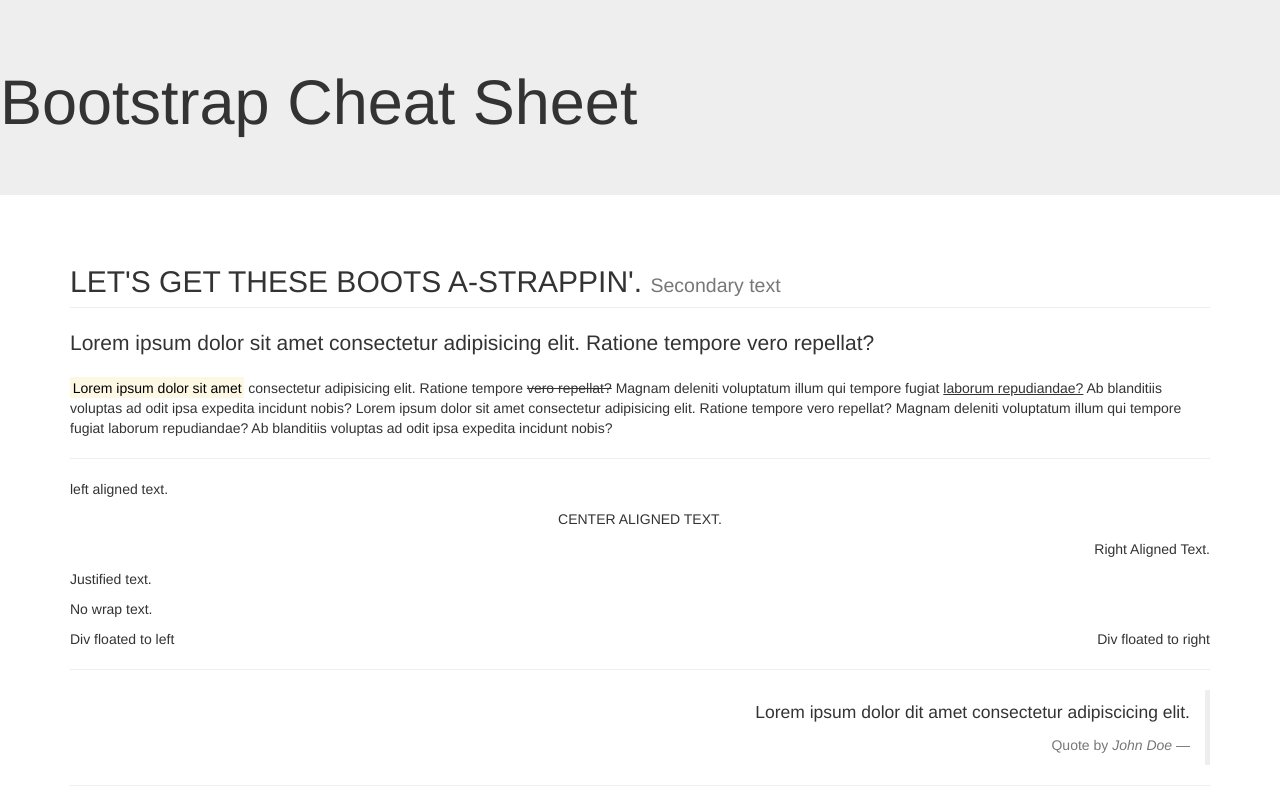
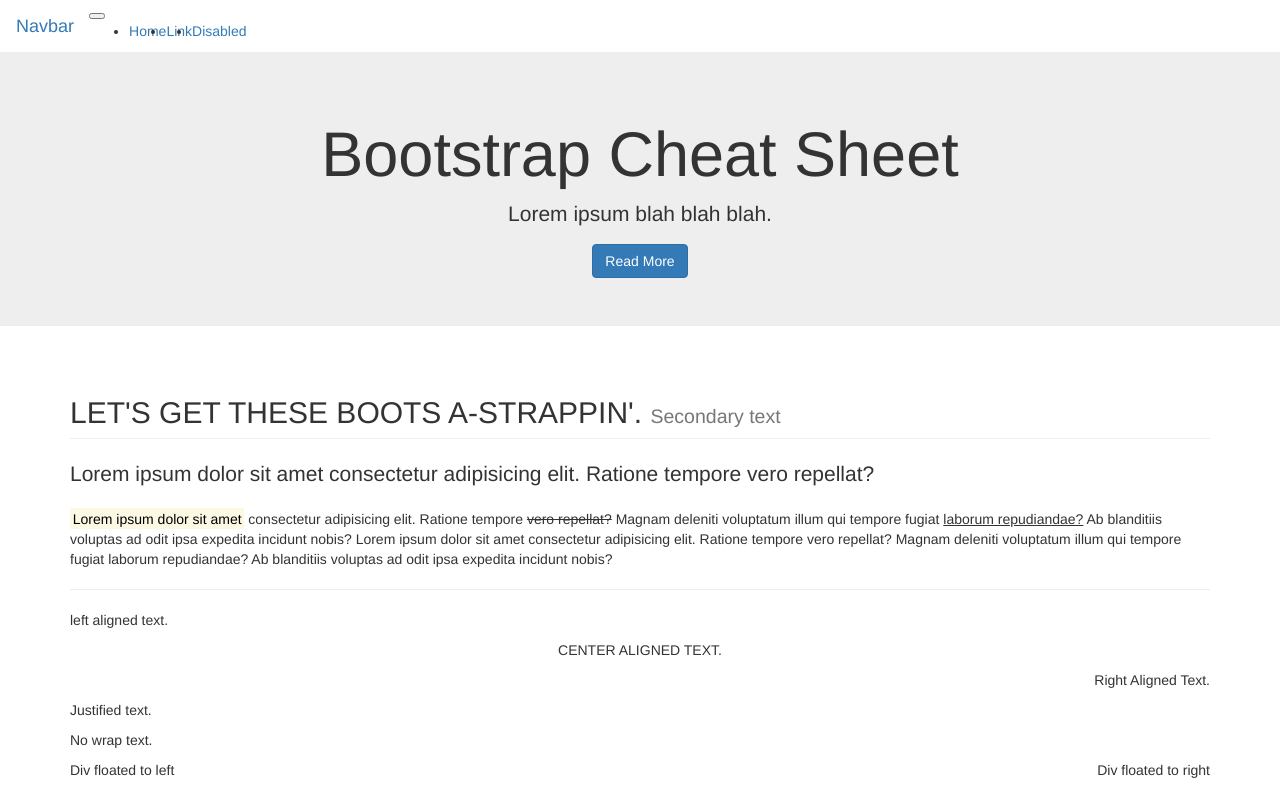
Before and after one commit to sammirogers91/sammirogers91.github.io, a plain HTML site: page index.html in a window 1280 px wide. Shown: the top 800 px of the page. Drawn offline with nearby package versions, Linux system fonts and the light colour scheme.

Commit message:
navbar and jumbotron

```diff
--- a/index.html
+++ b/index.html
@@ -1,22 +1,61 @@
 <!DOCTYPE html>
 <html lang="en">
+
 <head>
   <meta charset="UTF-8">
   <meta name="viewport" content="width=device-width, initial-scale=1.0">
   <meta http-equiv="X-UA-Compatible" content="ie=edge">
-  <link rel="stylesheet" href="https://maxcdn.bootstrapcdn.com/bootstrap/3.3.7/css/bootstrap.min.css" integrity="sha384-BVYiiSIFeK1dGmJRAkycuHAHRg32OmUcww7on3RYdg4Va+PmSTsz/K68vbdEjh4u" crossorigin="anonymous">
+  <link rel="stylesheet" href="https://maxcdn.bootstrapcdn.com/bootstrap/3.3.7/css/bootstrap.min.css" integrity="sha384-BVYiiSIFeK1dGmJRAkycuHAHRg32OmUcww7on3RYdg4Va+PmSTsz/K68vbdEjh4u"
+    crossorigin="anonymous">
+  <style>
+    .navbar {
+      margin-bottom: 0;
+    }
+  </style>
   <title>Learning Bootstrap</title>
 </head>
 
 <body>
+  <nav class="navbar navbar-expand-lg navbar-light bg-light">
+    <a class="navbar-brand" href="#">Navbar</a>
+    <button class="navbar-toggler" type="button" data-toggle="collapse" data-target="#navbarSupportedContent" aria-controls="navbarSupportedContent"
+      aria-expanded="false" aria-label="Toggle navigation">
+          <span class="navbar-toggler-icon"></span>
+        </button>
+
+    <div class="collapse navbar-collapse" id="navbarSupportedContent">
+      <ul class="navbar-nav mr-auto">
+        <li class="nav-item active">
+          <a class="nav-link" href="#">Home <span class="sr-only">(current)</span></a>
+        </li>
+        <li class="nav-item">
+          <a class="nav-link" href="#">Link</a>
+        </li>
+        <li class="nav-item">
+          <a class="nav-link disabled" href="#">Disabled</a>
+        </li>
+      </ul>
+    </div>
+  </nav>
+
+  <header class="jumbotron text-center">
+    <div class="container">
+      <h1>Bootstrap Cheat Sheet</h1>
+      <p>Lorem ipsum blah blah blah.</p>
+      <a href="#" class="btn btn-primary">Read More</a>
+    </div>
+  </header>
+
   <!-- TYPOGRAPHY -->
-  <header class="jumbotron">
-    <h1>Bootstrap Cheat Sheet</h1>
-  </header>
   <div class="container">
     <h2 class="page-header"> LET'S GET THESE BOOTS A-STRAPPIN'. <small>Secondary text</small></h2>
-      <p class="lead">Lorem ipsum dolor sit amet consectetur adipisicing elit. Ratione tempore vero repellat?</p>
-      <p><mark>Lorem ipsum dolor sit amet</mark> consectetur adipisicing elit. Ratione tempore <del>vero repellat?</del> Magnam deleniti voluptatum illum qui tempore fugiat <u>laborum repudiandae?</u> Ab blanditiis voluptas ad odit ipsa expedita incidunt nobis? Lorem ipsum dolor sit amet consectetur adipisicing elit. Ratione tempore vero repellat? Magnam deleniti voluptatum illum qui tempore fugiat laborum repudiandae? Ab blanditiis voluptas ad odit ipsa expedita incidunt nobis?</p>
+    <p class="lead">Lorem ipsum dolor sit amet consectetur adipisicing elit. Ratione tempore vero repellat?</p>
+    <p>
+      <mark>Lorem ipsum dolor sit amet</mark> consectetur adipisicing elit. Ratione tempore
+      <del>vero repellat?</del> Magnam deleniti voluptatum illum qui tempore fugiat
+      <u>laborum repudiandae?</u> Ab blanditiis voluptas ad odit ipsa expedita incidunt nobis? Lorem ipsum dolor sit amet consectetur
+      adipisicing elit. Ratione tempore vero repellat? Magnam deleniti voluptatum illum qui tempore fugiat laborum repudiandae?
+      Ab blanditiis voluptas ad odit ipsa expedita incidunt nobis?</p>
 
     <hr>
 
@@ -52,16 +91,15 @@
     </ul>
 
     <ul class="list-inline">
-        <li>Item One</li>
-        <li>Item Two</li>
-        <li>Item Three</li>
-        <li>Item Four</li>
+      <li>Item One</li>
+      <li>Item Two</li>
+      <li>Item Three</li>
+      <li>Item Four</li>
     </ul>
 
     <!-- CODE -->
     <code>&lt;h1&gt;Heading Text&lt;/h1&gt;</code>
-    <br>
-    To edit settings, press <kbd><kbd>ctrl</kbd> + <kbd>,</kbd></kbd>
+    <br> To edit settings, press <kbd><kbd>ctrl</kbd> + <kbd>,</kbd></kbd>
 
     <hr>
 
@@ -259,8 +297,7 @@
     <div class="alert alert-danger" role="alert">A danger alert</div>
 
     <div class="alert alert-warning alert-dismissable" role="alert">
-      <button type="button" class="close" data-dismiss="alert"><span>&times;</span></button>
-      You can close this alert
+      <button type="button" class="close" data-dismiss="alert"><span>&times;</span></button> You can close this alert
     </div>
 
     <!-- PROGRESS BARS -->
@@ -300,7 +337,8 @@
   <div class="container">
     <div class="row">
       <div class="col-md-8 col-sm-8 col-xs-8">
-        <p>Lorem ipsum dolor sit amet consectetur, adipisicing elit. Maiores eum facilis corporis expedita itaque! Debitis eveniet nulla, sit aperiam unde quis harum. Pariatur, quia rerum. Magnam at eaque odit tempore.</p>
+        <p>Lorem ipsum dolor sit amet consectetur, adipisicing elit. Maiores eum facilis corporis expedita itaque! Debitis eveniet
+          nulla, sit aperiam unde quis harum. Pariatur, quia rerum. Magnam at eaque odit tempore.</p>
       </div>
       <div class="col-md-4 col-sm-4 col-xs-4">
         <p>Lorem ipsum dolor sit amet consectetur, adipisicing elit. Maiores eum facilis corporis expedita itaque!</p>
@@ -309,22 +347,27 @@
     <br>
     <div class="row">
       <div class="col-md-3">
-        <p>Lorem ipsum dolor sit amet consectetur, adipisicing elit. Maiores eum facilis corporis expedita itaque! Debitis eveniet nulla, sit aperiam unde quis harum. Pariatur, quia rerum. Magnam at eaque odit tempore.</p>
+        <p>Lorem ipsum dolor sit amet consectetur, adipisicing elit. Maiores eum facilis corporis expedita itaque! Debitis eveniet
+          nulla, sit aperiam unde quis harum. Pariatur, quia rerum. Magnam at eaque odit tempore.</p>
       </div>
       <div class="col-md-3">
-        <p>Lorem ipsum dolor sit amet consectetur, adipisicing elit. Maiores eum facilis corporis expedita itaque! Debitis eveniet nulla, sit aperiam unde quis harum. Pariatur, quia rerum. Magnam at eaque odit tempore.</p>
+        <p>Lorem ipsum dolor sit amet consectetur, adipisicing elit. Maiores eum facilis corporis expedita itaque! Debitis eveniet
+          nulla, sit aperiam unde quis harum. Pariatur, quia rerum. Magnam at eaque odit tempore.</p>
       </div>
       <div class="col-md-3">
-        <p>Lorem ipsum dolor sit amet consectetur, adipisicing elit. Maiores eum facilis corporis expedita itaque! Debitis eveniet nulla, sit aperiam unde quis harum. Pariatur, quia rerum. Magnam at eaque odit tempore.</p>
+        <p>Lorem ipsum dolor sit amet consectetur, adipisicing elit. Maiores eum facilis corporis expedita itaque! Debitis eveniet
+          nulla, sit aperiam unde quis harum. Pariatur, quia rerum. Magnam at eaque odit tempore.</p>
       </div>
       <div class="col-md-3">
-        <p>Lorem ipsum dolor sit amet consectetur, adipisicing elit. Maiores eum facilis corporis expedita itaque! Debitis eveniet nulla, sit aperiam unde quis harum. Pariatur, quia rerum. Magnam at eaque odit tempore.</p>
+        <p>Lorem ipsum dolor sit amet consectetur, adipisicing elit. Maiores eum facilis corporis expedita itaque! Debitis eveniet
+          nulla, sit aperiam unde quis harum. Pariatur, quia rerum. Magnam at eaque odit tempore.</p>
       </div>
     </div>
     <br>
     <div class="row">
       <div class="col-md-6">
-        <p>Lorem ipsum dolor sit amet consectetur, adipisicing elit. Maiores eum facilis corporis expedita itaque! Debitis eveniet nulla, sit aperiam unde quis harum. Pariatur, quia rerum. Magnam at eaque odit tempore.</p>
+        <p>Lorem ipsum dolor sit amet consectetur, adipisicing elit. Maiores eum facilis corporis expedita itaque! Debitis eveniet
+          nulla, sit aperiam unde quis harum. Pariatur, quia rerum. Magnam at eaque odit tempore.</p>
       </div>
       <div class="col-md-6">
         <p>Lorem ipsum dolor sit amet consectetur, adipisicing elit. Maiores eum facilis corporis expedita itaque!</p>
@@ -375,7 +418,8 @@
   <div style="height:400px"></div>
 
   <script src="https://ajax.googleapis.com/ajax/libs/jquery/3.2.1/jquery.min.js"></script>
-  <script src="https://maxcdn.bootstrapcdn.com/bootstrap/3.3.7/js/bootstrap.min.js" integrity="sha384-Tc5IQib027qvyjSMfHjOMaLkfuWVxZxUPnCJA7l2mCWNIpG9mGCD8wGNIcPD7Txa" crossorigin="anonymous"></script>
+  <script src="https://maxcdn.bootstrapcdn.com/bootstrap/3.3.7/js/bootstrap.min.js" integrity="sha384-Tc5IQib027qvyjSMfHjOMaLkfuWVxZxUPnCJA7l2mCWNIpG9mGCD8wGNIcPD7Txa"
+    crossorigin="anonymous"></script>
 </body>
 
 </html>
```
